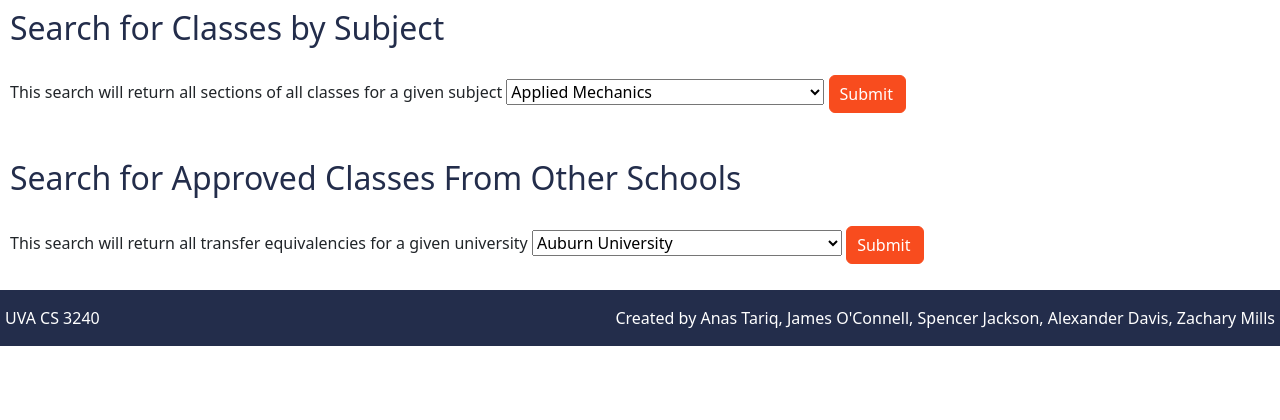
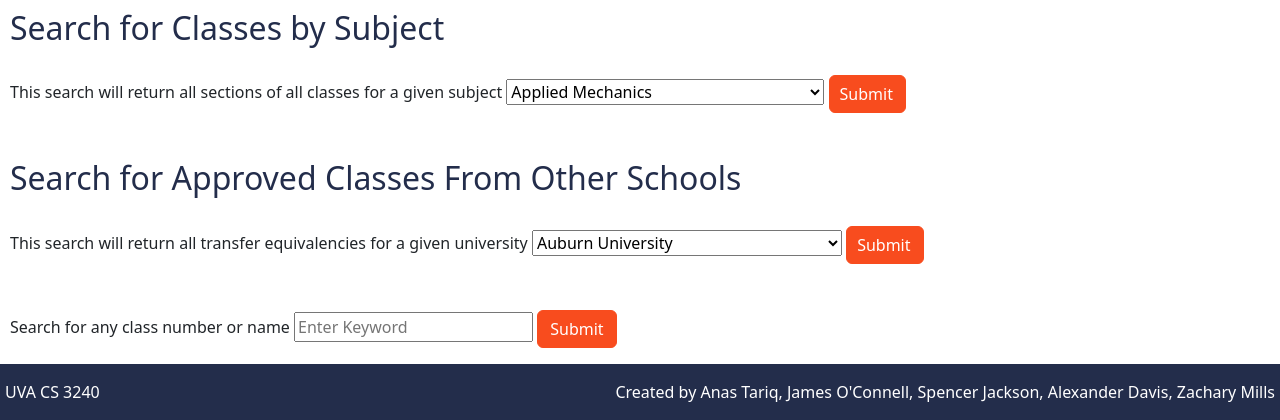
Before and after one commit to etrolbhvdx/project-b-29, a Django app: page /home/seas/ in a window 1280 px wide. Shown: the part 737-1157 px from the top of the page. Before the commit the page ends 1083 px from the top, so only its background shows below. Run offline with Django 4.2, Linux system fonts and the light colour scheme; a user stored in the database is signed in; data comes from the database, SQL or seed files in the repository; both versions use the stored data as it was after the commit; some libraries are stand-ins or nearby versions.

Commit message:
Added free search feature

```diff
--- a/login/views.py
+++ b/login/views.py
@@ -263,6 +263,43 @@ def transfer(request):
     return HttpResponseRedirect('equivalencies')
 
 
+def freeSearch(request):
+    Transfer.objects.all().delete()
+    keyword = request.POST.get("searchNum", "")
+    contents = open('mysite/static/mysite/transfer.txt', 'r')
+    line_data = contents.readlines()
+    num = len(line_data)
+    n = 0
+    internalCount = 0
+    newCount = 0
+    t = Transfer(transferClass="No Results", title="", transferCredits="", UVAClass="", UVACredits="")
+    while n<num:
+        if line_data[n][0] == "$":
+            t = Transfer(transferClass=line_data[n][1:], title="", transferCredits="", UVAClass="", UVACredits="")
+            n += 1
+            internalCount = 0
+        else:
+            if keyword in line_data[n]:
+                newCount += 1
+                new_data = line_data[n].strip('\n').split('\t')
+                s = Transfer(transferClass=new_data[0], title=new_data[1], transferCredits=new_data[2], UVAClass=new_data[3],
+                             UVACredits=new_data[4])
+                internalCount += 1
+                if internalCount == 1:
+                    t.save()
+                    s.save()
+                else:
+                    s.save()
+                n += 1
+            else:
+                n += 1
+    if newCount == 0:
+        t = Transfer(transferClass="No Results", title="", transferCredits="", UVAClass="", UVACredits="")
+        t.save()
+
+
+    return HttpResponseRedirect('equivalencies')
+
 def transfer_AS(request):
     Transfer_AS.objects.all().delete()
     index_AS = request.POST.get("transfer_AS", "")
--- a/mysite/urls.py
+++ b/mysite/urls.py
@@ -50,4 +50,5 @@ urlpatterns = [
     path('home/clas/transfer_AS', views.transfer_AS),
     path('home/clas/ASequivalencies', views.ClasTransferView.as_view()),
     path('home/seas/admin/denyTransfer',views.denyTransfer),
+    path('home/seas/freeSearch', views.freeSearch)
 ]
--- a/templates/seas.html
+++ b/templates/seas.html
@@ -289,6 +289,20 @@ h1, h2 {
                     {% endfor %}
                 </select>
                 <button type="submit" class="btn btn-ora" style="padding-left:10px">
+                    Submit
+                </button>
+            </fieldset>
+        </form>
+    </div>
+
+    <div class="d-flex" style="padding-top:20px;padding-left:10px">
+        <form action="freeSearch" method="post">
+            {% csrf_token %}
+            <fieldset>
+                {% if error_message %}<p><strong>{{ error_message }}</strong></p>{% endif %}
+                <label for="searchNum">Search for any class number or name</label>
+                <input type="text" name = "searchNum"  id="searchNum" placeholder="Enter Keyword">
+                <button type="submit" class="btn btn-ora">
                     Submit
                 </button>
             </fieldset>
```
Also changed, not shown: db.sqlite3.
